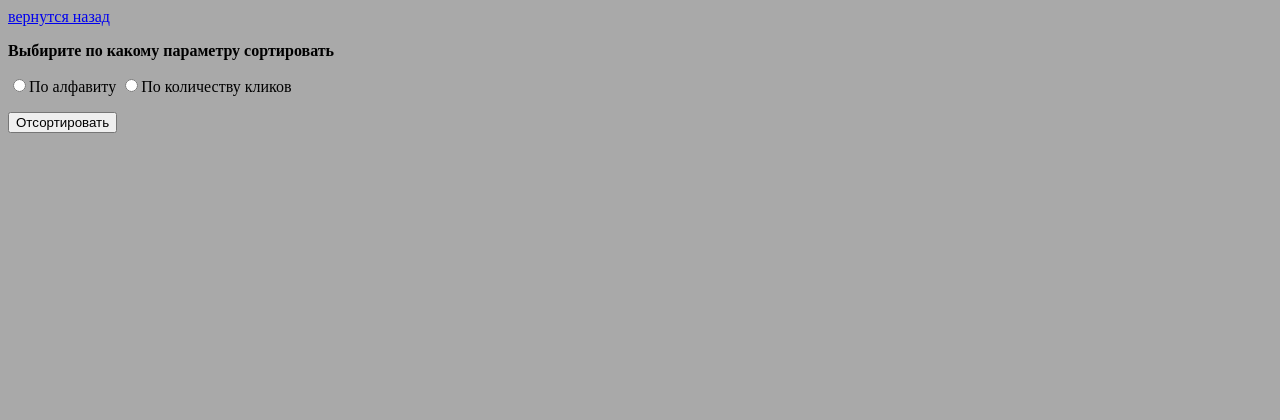
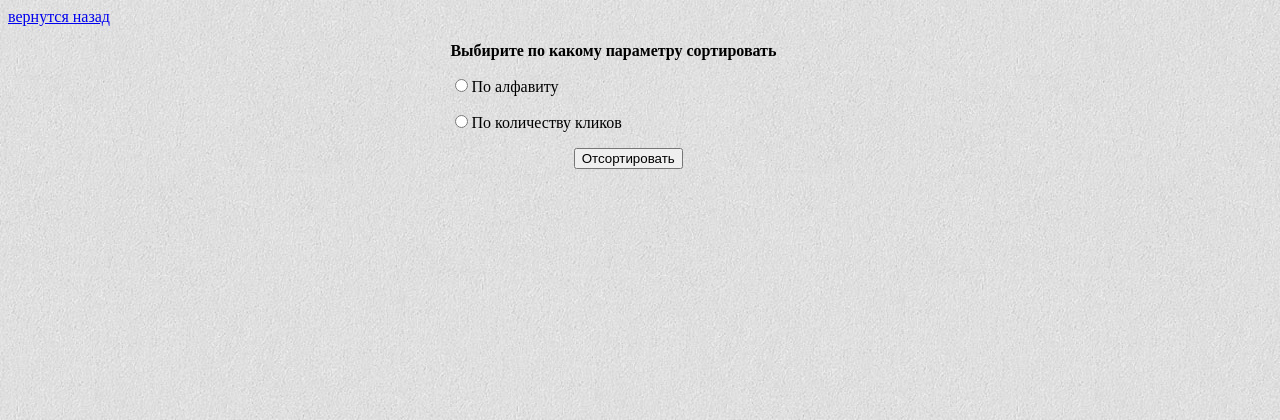
Before and after one commit to IrNV/EVO_web_test, a Flask app: page /products/tvs in a window 1280 px wide. Shown: the top 420 px of the page. Run offline with Flask 2, Linux system fonts and the light colour scheme; data that the repository does not hold is empty.

Commit message:
add index css, css for products, add gitignore

```diff
--- a/products/blueprint.py
+++ b/products/blueprint.py
@@ -1,12 +1,12 @@
 from flask import Blueprint, render_template, request
-from models import TV, Fridge
+
 from app import db
-
+from products.models import TV, Fridge
 
 products = Blueprint('products ', __name__, template_folder='templates', static_folder='static')
 
 
-def sort(data, requset):
+def sort(data):
     # Сортируем по параметру выбранном пользователем
     if request.form["sort"] == "click_amount":
         data.sort(key=lambda fridge: fridge.click_count, reverse=True)
@@ -19,7 +19,7 @@ def tvs_page():
     all_tvs = TV.query.all()
 
     if "sort" in request.form:
-        sort(all_tvs, request)
+        sort(all_tvs)
 
     return render_template("products.html", products=all_tvs, type="tvs")
 
@@ -29,7 +29,7 @@ def fridges_page():
     all_fridges = Fridge.query.all()
 
     if "sort" in request.form:
-        sort(all_fridges, request)
+        sort(all_fridges)
 
     return render_template("products.html", products=all_fridges, type="fridges")
 
@@ -37,7 +37,7 @@ def fridges_page():
 @products.route('/click/<data>')
 def product_click(data):
     """
-    Функция вызываемая, когжа AJAX делает запрос, сигнализируя, что был сделан клик
+    Функция вызываемая, когда AJAX делает запрос, сигнализируя, что был сделан клик
     :param data: type=name, принимает тип продукта и его название в виде параметра
     """
     data_split = data.split("=")
--- a/products/static/css/style.css
+++ b/products/static/css/style.css
@@ -1,7 +1,22 @@
 body{
-    background-color: darkgray;
+    background-image: url("/static/images/background_img.jpg");
+}
+.page_content {
+    margin-left: 35%;
+}
+.sort_button {
+    margin-left: 15%;
+}
+.product {
+    width: 50%;
+    margin-left: 0%;
+    margin-bottom: 50px;
+    border-style: solid;
+
 }
 
-.user {
-    color: slateblue;
+img {
+    display: block;
+    margin-left: auto;
+    margin-right: auto;
 }
--- a/products/static/js/test.js
+++ b/products/static/js/test.js
@@ -4,9 +4,8 @@
 названии продукта
  */
 $(document).ready(function () {
-    // alert("Page is loaded")
     $( 'body' ).on( 'click', 'img', function () {
-        // alert($(this).attr("class"))
+        alert("Вы сделали клик по " + $(this).attr("alt"))
         var type = $(this).attr("class")
         var name = $(this).attr("alt")
         $.ajax({
--- a/products/templates/products.html
+++ b/products/templates/products.html
@@ -5,24 +5,29 @@
     <link rel="stylesheet" href="/products/static/css/style.css">
     <script src="https://ajax.googleapis.com/ajax/libs/jquery/2.2.0/jquery.min.js"></script>
     <script src="/products/static/js/test.js"></script>
-    <title>Users</title>
+    <title>Товары</title>
 
 </head>
 <body>
     <a href="/"> вернутся назад</a>
 
-    <form name="test" method="post" action="/products/{{type}}">
-        <p><B>Выбирите по какому параметру сортировать</b></p>
-        <p>
-            <input type="radio" name="sort" value="alphabet">По алфавиту
-            <input type="radio" name="sort" value="click_amount">По количеству кликов
-        </p>
-        <p><input type="submit" value="Отсортировать">
-    </form>
+    <div class="page_content">
+        <form name="test" method="post" action="/products/{{type}}">
+            <p><B>Выбирите по какому параметру сортировать</b></p>
+            <p><input type="radio" name="sort" value="alphabet">По алфавиту </p>
+            <p><input type="radio" name="sort" value="click_amount">По количеству кликов</p>
+            <p class="sort_button"><input type="submit" value="Отсортировать">
+        </form>
 
-    {% for product in products %}
-        <p class="{{class_name}}">{{product}}</p>
-        <img class="{{class_name}}" src="/products/static/images/{{product.name}}.jpg" alt={{product.name}} width="200" height="200"/>
-    {% endfor %}
+        {% for product in products %}
+            <div class="product">
+                <p class="{{type}}">Название: {{product}}</p>
+                <p>Параметры: ...</p>
+                <p>Описание: ... </p>
+                <img class="{{type}}" src="/products/static/images/{{product.name}}.png" alt={{product.name}} width="300" height="200"/>
+            </div>
+        {% endfor %}
+    </div>
+
 </body>
 </html>
```
Also changed, not shown: static/css/index.css (+9 -0 lines), templates/index.html (+6 -3 lines), products/static/images/fridge1.jpg (deleted), products/static/images/fridge1.png (added), products/static/images/fridge2.jpg (deleted), products/static/images/fridge2.png (added), products/static/images/fridge3.png (added), products/static/images/tv1.jpg (deleted), products/static/images/tv1.png (added), products/static/images/tv2.jpg (deleted), products/static/images/tv2.png (added), products/static/images/tv3.png (added), static/images/background_img.jpg (added), 1 other file.
